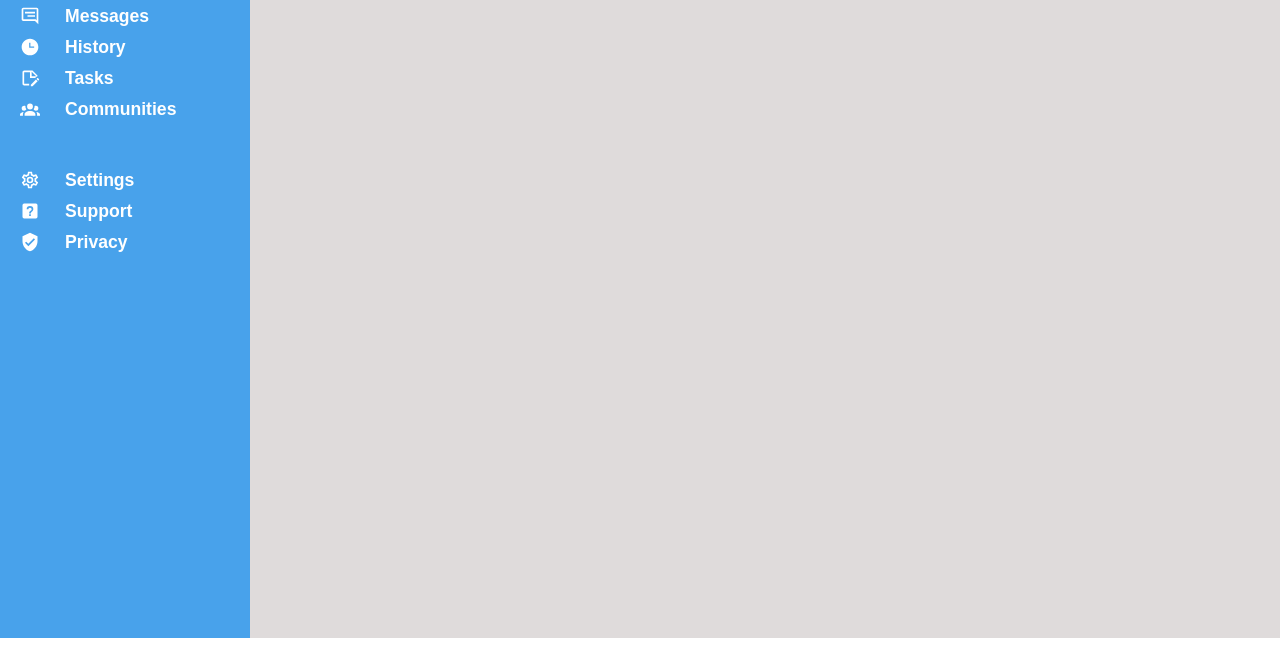
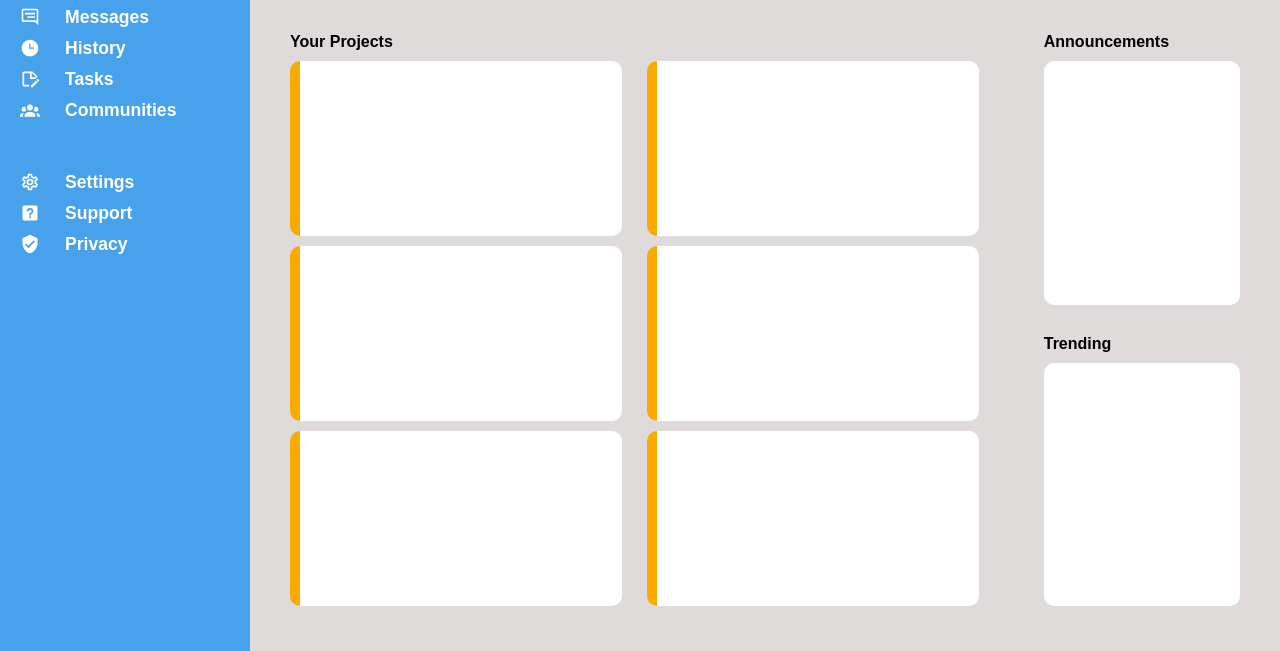
Before and after one commit to ehmk/admin-dashboard, a plain HTML site: page index.html in a window 1280 px wide. Shown: the part 162-813 px from the top of the page. Drawn offline with Linux system fonts and the light colour scheme.

Commit message:
Layed out the skeleton of the projects, announcements, and trending sections

```diff
--- a/index.html
+++ b/index.html
@@ -4,7 +4,7 @@
     <meta charset="UTF-8" />
     <meta http-equiv="X-UA-Compatible" content="IE=edge" />
     <meta name="viewport" content="width=device-width, initial-scale=1.0" />
-    <title>Testing Environment</title>
+    <title>Admin Dashboard</title>
     <link rel="stylesheet" href="styles/main.css" />
   </head>
   <body>
@@ -94,7 +94,28 @@
           </div>
         </div>
       </div>
-      <div class="main-content"></div>
+      <div class="main-content">
+        <div class="projects">
+          <h2>Your Projects</h2>
+          <div class="project"></div>
+          <div class="project"></div>
+          <div class="project"></div>
+          <div class="project"></div>
+          <div class="project"></div>
+          <div class="project"></div>
+        </div>
+        <div class="right-column">
+          <div class="announcements">
+            <h2>Announcements</h2>
+            <div class="announcements-panel"></div>
+          </div>
+
+          <div class="trending">
+            <h2>Trending</h2>
+            <div class="trending-panel"></div>
+          </div>
+        </div>
+      </div>
     </div>
   </body>
 </html>
--- a/styles/main.css
+++ b/styles/main.css
@@ -107,6 +107,7 @@
 .main-content {
   background-color: rgb(223, 219, 219);
   grid-area: 2 / 2 / 3 / 3;
+  gap: 15px;
 }
 
 .nav-header {
@@ -154,3 +155,61 @@
 .nav-link > a:hover {
   filter: invert(98%) sepia(75%) saturate(292%) hue-rotate(301deg) brightness(109%) contrast(92%);
 }
+
+.main-content {
+  padding: 20px 15px;
+  display: grid;
+  grid-template-columns: 3fr 1fr;
+}
+
+.main-content h2 {
+  font-size: 1rem;
+}
+
+.right-column {
+  display: grid;
+  grid-template-rows: 1fr 1fr;
+  gap: 30px;
+  padding: 25px;
+}
+
+.announcements {
+  display: grid;
+  grid-template-rows: min-content 1fr;
+  gap: 10px;
+}
+
+.announcements-panel {
+  background: white;
+  border-radius: 10px;
+}
+
+.trending {
+  display: grid;
+  grid-template-rows: min-content 1fr;
+  gap: 10px;
+}
+
+.trending-panel {
+  background: white;
+  border-radius: 10px;
+}
+
+.projects {
+  display: grid;
+  grid-template-rows: min-content repeat(3, 175px);
+  grid-template-columns: repeat(auto-fit, minmax(300px, 1fr));
+  row-gap: 10px;
+  column-gap: 25px;
+  padding: 25px;
+}
+
+.projects > h2 {
+  grid-column: 1 / -1;
+}
+
+.project {
+  background-color: white;
+  border-radius: 10px;
+  border-left: 10px solid rgb(250, 171, 2);
+}
```
